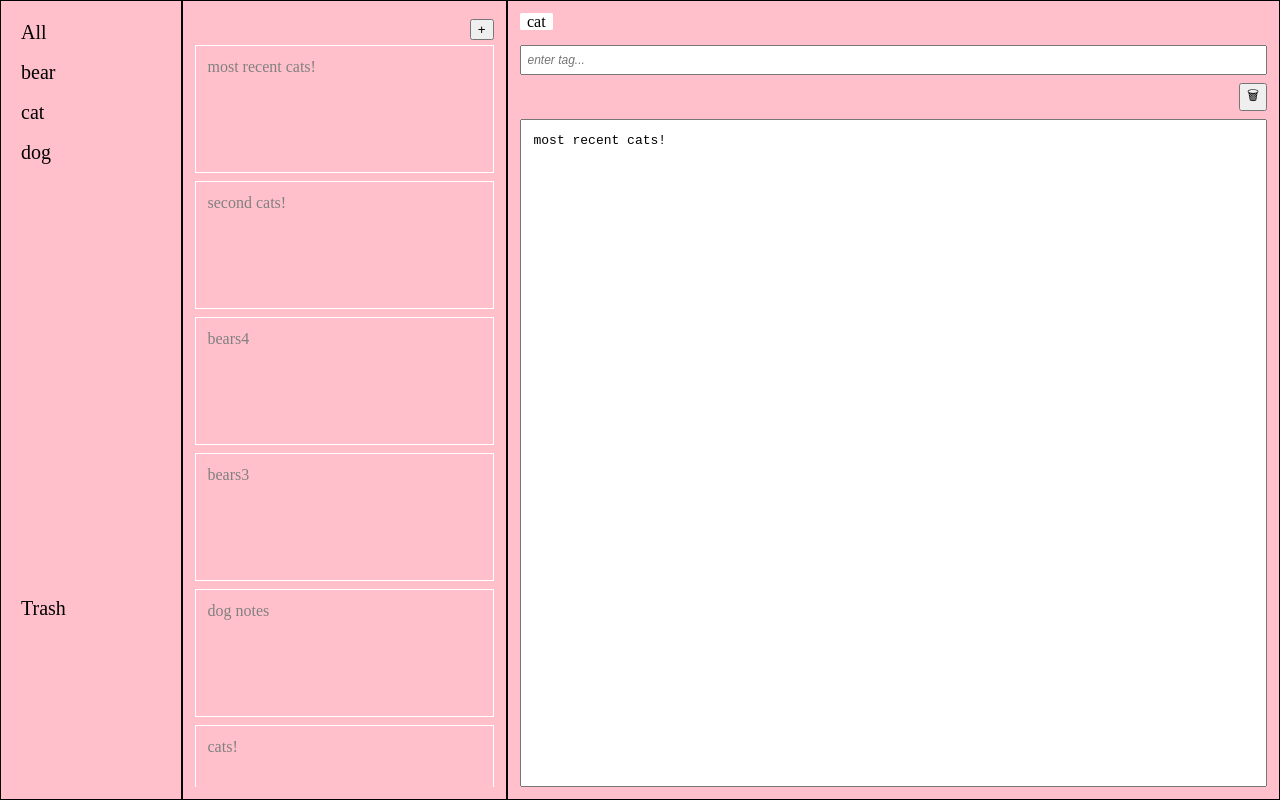
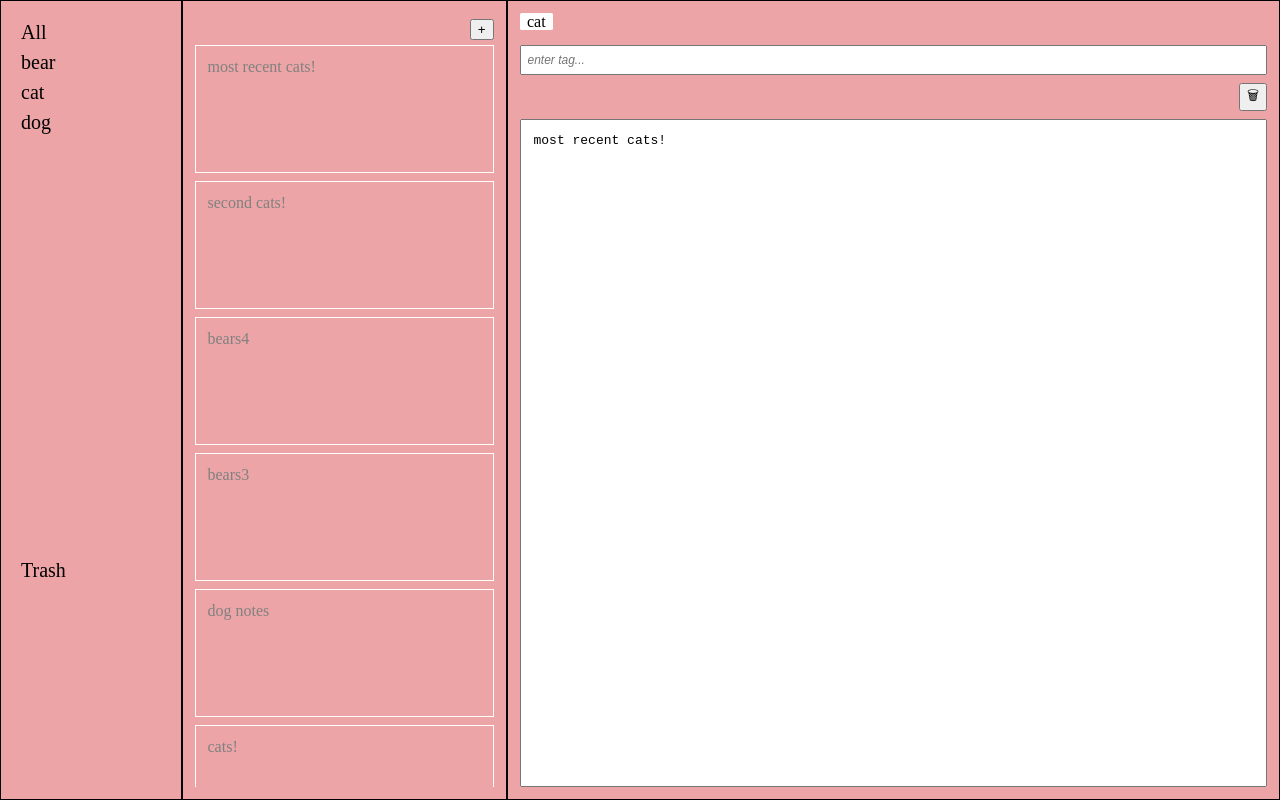
Before and after one commit to brndng/note-taking-tool, a React (Create React App) app: page / in a window 1280 px wide. Built offline with nearby package versions, Linux system fonts and the light colour scheme.

Commit message:
style tweaks

```diff
--- a/src/scss/components.scss
+++ b/src/scss/components.scss
@@ -2,17 +2,18 @@
   > div {
     padding: 0.75em;
     border: 1px solid black;
-    background: pink;
+    background: #eca4a6;
   }
   .side-bar {
     font-size: 1.25em;
     ul {
-      max-height: 50%;
+      max-height: 40%;
     }
     li {
       padding: 0.25em;
-      min-height: 2em;
-      max-height: 2em;
+      min-height: 1.5em;
+      max-height: 1.5em;
+      word-break: break-all;
     }
   }
   .preview-list {
@@ -34,6 +35,7 @@
     }
   }
   .current-note {
+    max-width: calc(100% / 8 * 5);
     div:first-child {
       min-height: 2em;
       overflow-x: auto;
@@ -64,6 +66,7 @@
       padding: 0 1%;
       margin-right: 1em;
       cursor: pointer;
+      text-overflow: ellipsis;
     }
   }
 }
```
